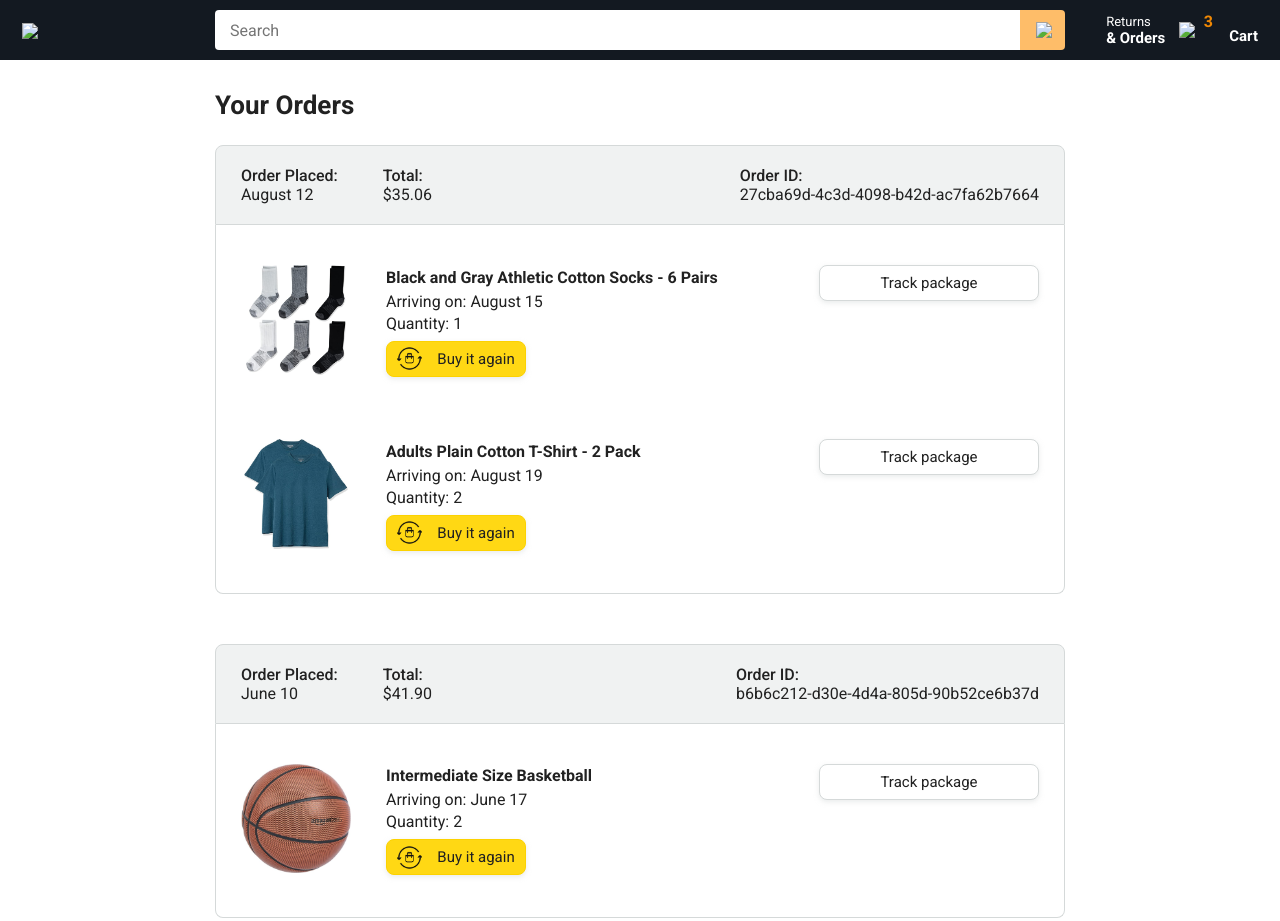
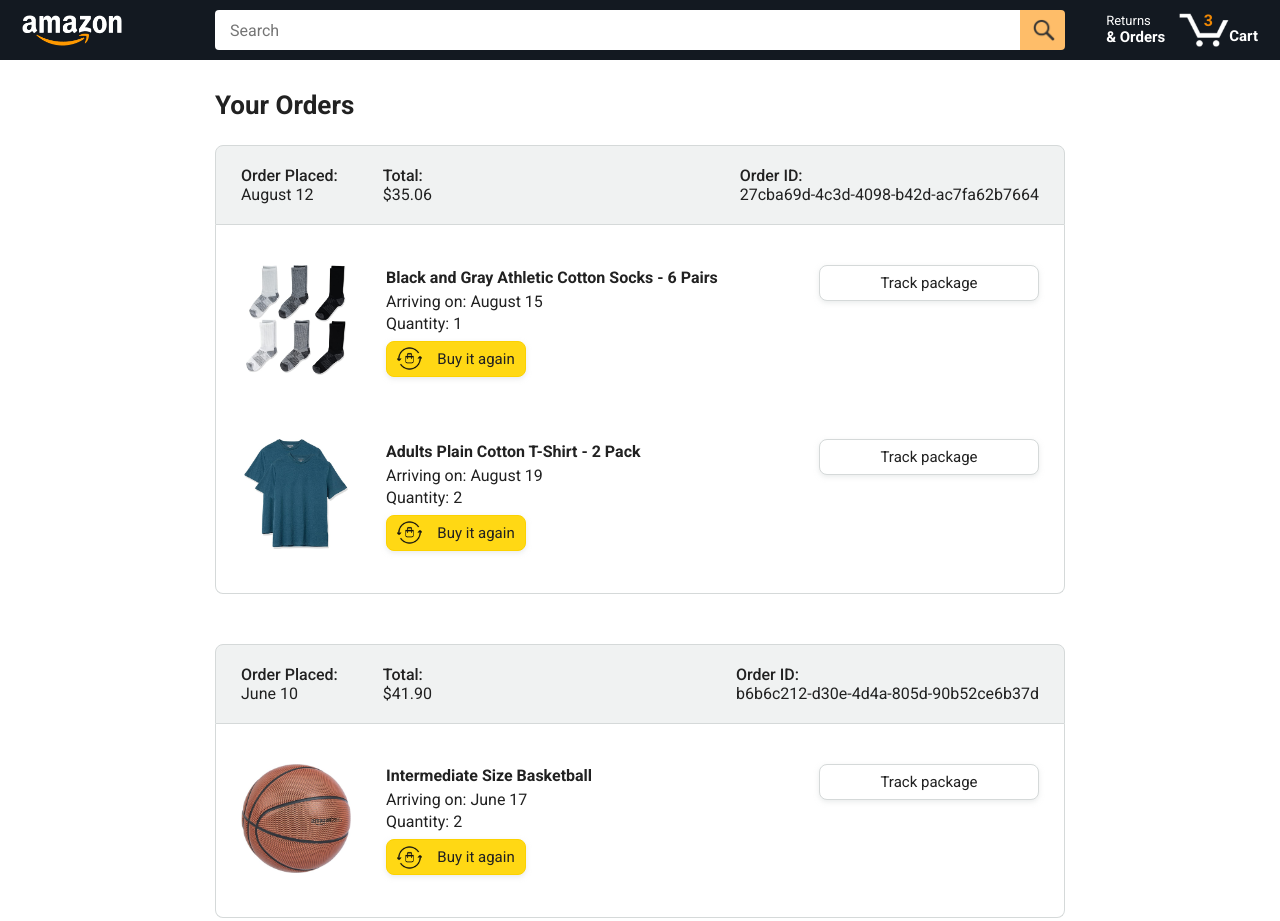
Before and after one commit to Nithishkumar1218/Ecommerce, a plain HTML site: page orders.html in a window 1280 px wide. Drawn offline with Linux system fonts and the light colour scheme; files whose address does not match are found by name.

Commit message:
Update orders.html

```diff
--- a/orders.html
+++ b/orders.html
@@ -23,9 +23,9 @@
       <div class="amazon-header-left-section">
         <a href="amazon.html" class="header-link">
           <img class="amazon-logo"
-            src="images/amazon-logo-white.png">
+            src="amazon-logo-white.png">
           <img class="amazon-mobile-logo"
-            src="images/amazon-mobile-logo-white.png">
+            src="amazon-mobile-logo-white.png">
         </a>
       </div>
 
@@ -33,7 +33,7 @@
         <input class="search-bar" type="text" placeholder="Search">
 
         <button class="search-button">
-          <img class="search-icon" src="images/icons/search-icon.png">
+          <img class="search-icon" src="icons/search-icon.png">
         </button>
       </div>
 
@@ -44,7 +44,7 @@
         </a>
 
         <a class="cart-link header-link" href="checkout.html">
-          <img class="cart-icon" src="images/icons/cart-icon.png">
+          <img class="cart-icon" src="icons/cart-icon.png">
           <div class="cart-quantity">3</div>
           <div class="cart-text">Cart</div>
         </a>
```
